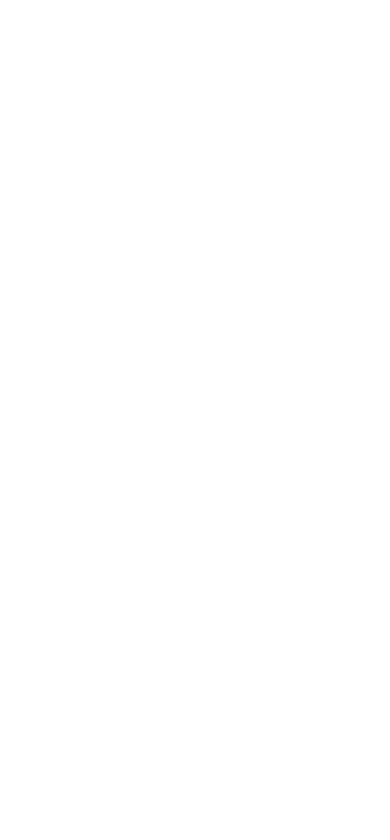
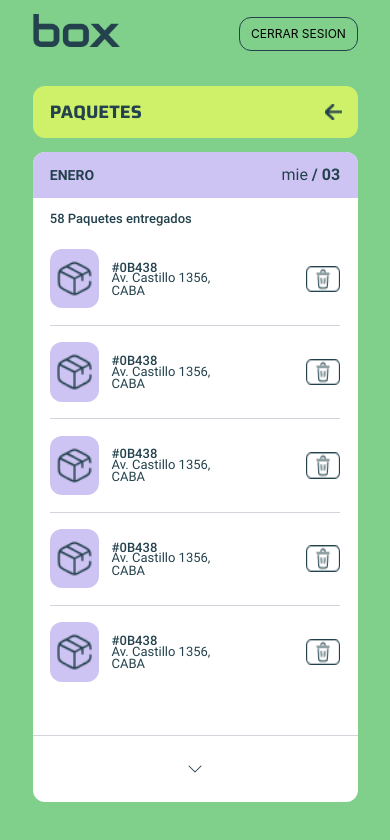
Before and after one commit to javiertrombetta/p5-box-front, a React Native app: screen / in a window 390 px wide. Shown: the top 840 px of the page. Built offline with nearby package versions, Linux system fonts and the light colour scheme.

Commit message:
fix(Paquetes): responsive for android

```diff
--- a/App.tsx
+++ b/App.tsx
@@ -7,6 +7,7 @@ import { useFonts } from 'expo-font';
 import CircleProgress from './src/components/CircleProgress';
 
 import Login from './src/screens/Login';
+import LoginAdmin from './src/screens/Login';
 import HomeGestionarPedido from './src/screens/HomeGestionarPedido';
 import PerfilRepartidor from './src/screens/PerfilRepartidor';
 import Repartidores from './src/screens/Repartidores';
@@ -39,11 +40,12 @@ export default function App() {
 	return (
 		<View className="w-full h-full">
 			{/* <Login /> */}
+			{/* <LoginAdmin /> */}
 			{/* <CreateAccount /> */}
 			{/* <HomeGestionarPedido /> */}
 			{/* <RepartoEnCurso /> */}
 			{/* <Repartidores /> */}
-			{/* <Paquetes/> */}
+			<Paquetes/>
 			{/* <AddPackage /> */}
 			{/* <PerfilRepartidor /> */}
 			{/* Screens Repartidor */}
--- a/src/screens/LoginAdmin.tsx
+++ b/src/screens/LoginAdmin.tsx
@@ -31,8 +31,8 @@ const LoginAdmin = () => {
           onChangeText={(newText) => setText(newText)}
           defaultValue={text}
         />
-        <Image style={{ top: 108 * HScale, left: 255 * WScale, width: scaledSize(20), height: scaledSize(20)  }} className="absolute" source={closeEye} />
-        <View style={{ top: 93 * HScale, left: 15 * WScale, width: 270 * WScale, height: 1 * HScale }} className="absolute bg-texto"></View>
+        <Image style={{ top: 108 * HScale, left: 255 * WScale, width: scaledSize(20), height: scaledSize(20) }} className="absolute" source={closeEye} />
+        <View style={{ top: 94 * HScale, left: 15 * WScale, width: 270 * WScale, height: 1 * HScale }} className="absolute bg-texto"></View>
         <View style={{ top: 135 * HScale, left: 15 * WScale, width: 270 * WScale, height: 1 * HScale }} className="absolute bg-texto"></View>
         <Pressable style={{ top: 175 * HScale, left: 15 * WScale, height: 30 * HScale, width: 270 * WScale }} className="absolute flex flex-row justify-center items-center align-middle border rounded-xl bg-texto">
           <Text style={{ marginRight: 8 * WScale, fontSize: scaledSize(12) }} className="text-center font-roboto text-amarilloVerdoso text-xs">
--- a/src/screens/Paquetes.tsx
+++ b/src/screens/Paquetes.tsx
@@ -10,14 +10,16 @@ const { width, height } = Dimensions.get('window');
 const WScale = width / 360;
 const HScale = height / 640;
 
+const scaledSize = (size: number) => Math.ceil(size * Math.min(WScale, HScale));
+
 const Paquetes = () => {
 	return (
 		<View
-			style={{ paddingHorizontal: 32 * WScale, paddingTop: 6 * HScale }}
+			style={{ paddingHorizontal: 30 * WScale }}
 			className="w-full bg-verde h-full flex flex-col items-center"
 		>
 			<View
-				style={{ marginTop: 6 * HScale }}
+				style={{ marginTop: 8 * HScale }}
 				className="w-full flex flex-row justify-between items-center"
 			>
 				<Image
@@ -26,27 +28,31 @@ const Paquetes = () => {
 					resizeMode="contain"
 				/>
 				<Pressable
-					style={{ width: 109 * WScale, height: 26 * HScale, marginTop: 8 * HScale }} //w-[109] h-[26]
+					style={{ width: 109 * WScale, height: 26 * HScale, marginTop: 5 * HScale }} //w-[109] h-[26]
 					className="flex justify-center items-center align-middle border rounded-xl border-texto text-texto"
 				>
-					<Text className="text-center text-xs">CERRAR SESION</Text>
+					<Text className="text-center text-xs" style={{ fontSize: scaledSize(12) }}>CERRAR SESION</Text>
 				</Pressable>
 			</View>
 			<View
-				style={{ height: 40 * HScale, paddingHorizontal: 16 * WScale, marginTop: 28 * HScale }} // h-[40] mt-[28] px-4
+				style={{ height: 40 * HScale, paddingHorizontal: 16 * WScale, marginTop: 26 * HScale }} // h-[40] mt-[28] px-4
 				className="bg-amarilloVerdoso w-full flex-row flex items-center justify-between rounded-xl"
 			>
 				<Text
-					style={{ paddingVertical: 4 * HScale }} // py-1
+					style={{ fontSize: scaledSize(18) }} // py-1
 					className="text-lg flex justify-center items-center font-sairaBold text-texto"
 				>
 					PAQUETES
 				</Text>
 				<View
-					style={{ width: 13 * WScale, height: 15 * HScale, paddingVertical: 8 * HScale }} // w-[13] h-[40] py-2
+					style={{ width: 13 * WScale, height: 15 * HScale}} // w-[13] h-[40] py-2
 					className="flex justify-center items-center"
 				>
-					<Image source={arrowLeft} />
+					<Image
+						source={arrowLeft}
+						style={{ width: scaledSize(15), height: scaledSize(14) }}
+						resizeMode='cover'
+					/>
 				</View>
 			</View>
 			<View
@@ -57,32 +63,32 @@ const Paquetes = () => {
 					style={{ height: 35 * HScale, paddingHorizontal: 16 * WScale }}
 					className="w-full flex flex-row rounded-t-xl items-center justify-between bg-violeta"
 				>
-					<Text className="text-sm font-robotoBold text-texto text-center">ENERO</Text>
+					<Text className="text-sm font-robotoBold text-texto text-center" style={{ fontSize: scaledSize(14) }}>ENERO</Text>
 					<View className="flex flex-row items-center">
-						<Text className="font-roboto text-texto">mie</Text>
-						<Text className="font-robotoBold text-texto"> / 03</Text>
+						<Text className="font-roboto text-texto" style={{ fontSize: scaledSize(14) }}>mie</Text>
+						<Text className="font-robotoBold text-texto" style={{ fontSize: scaledSize(14) }}> / 03</Text>
 					</View>
 				</View>
 				<Text
-					style={{ paddingHorizontal: 16 * WScale, paddingVertical: 8 * HScale }}
-					className=" text-texto text-xs font-robotoMedium"
+					style={{ paddingHorizontal: 16 * WScale, paddingTop: 10 * HScale, paddingBottom: 5 * HScale, fontSize: scaledSize(12) }}
+					className=" text-texto font-robotoMedium"
 				>
 					58 Paquetes entregados
 				</Text>
 				<View
-					style={{ paddingHorizontal: 16 * WScale, paddingBottom: 8 * HScale }}
+					style={{ paddingHorizontal: 16 * WScale}}
 					className="flex w-full items-center"
 				>
 					<View className="h-[1] w-full bg-gray-300" />
 				</View>
 				<View
-					style={{ height: 310 * HScale, paddingHorizontal: 16 * WScale }}
+					style={{ height: 300 * HScale, paddingHorizontal: 16 * WScale }}
 					className="flex flex-col items-center justify-between"
 				>
-					<View className="flex flex-row justify-between items-center w-full">
+					<View className="flex flex-row justify-between items-center w-full" style={{ height: 70 * HScale }}>
 						<View
-							style={{ height: 75 * HScale, width: 150 * WScale }}
-							className="flex flex-row justify-start items-center gap-5" // gap-5 h-[75] w-[150] VER ESTO
+							style={{ width: 150 * WScale, gap: WScale * 12 }}
+							className="flex flex-row justify-start items-center" // gap-5 h-[75] w-[150] VER ESTO
 						>
 							<View
 								style={{ width: 45 * WScale, height: 45 * HScale }}
@@ -90,37 +96,36 @@ const Paquetes = () => {
 							>
 								<Image
 									style={{ width: 36 * WScale, height: 36 * HScale }}
-									resizeMode="contain"
+									resizeMode="cover"
 									source={BoxList}
 								/>
 							</View>
 							<View className="flex justify-center w-full">
-								<Text className="font-robotoMedium text-texto text-xs">#0B438</Text>
-								<Text className="text-texto text-xs font-roboto">Av. Castillo 1356,</Text>
-								<Text className="text-texto text-xs font-roboto">CABA</Text>
+								<Text className="font-robotoMedium text-texto" style={{ fontSize: scaledSize(12), marginBottom: -2 * HScale }}>#0B438</Text>
+								<Text className="text-texto font-roboto" style={{ fontSize: scaledSize(12), marginTop: -1.5 * HScale  }}>Av. Castillo 1356,</Text>
+								<Text className="text-texto font-roboto" style={{ fontSize: scaledSize(12), marginTop: -2 * HScale  }}>CABA</Text>
 							</View>
 						</View>
-						<View style={{ gap: 4 * HScale }} className="flex flex-col items-end justify-center">
+						<View className="flex flex-col items-end justify-center">
 							<Pressable
 								style={{ height: 24 * HScale, width: 56 * WScale }}
 								className="flex flex-row justify-end items-center"
 							>
 								<Image
-									resizeMode="contain"
-									style={{ height: 20 * HScale, width: 31 * WScale }}
+									resizeMode='stretch'
+									style={{ height: 20 * HScale, width: 32 * WScale }}
 									source={trash}
 								/>
 							</Pressable>
 						</View>
 					</View>
-
-					<View style={{ paddingVertical: 8 * HScale }} className="flex w-full items-center">
-						<View style={{ height: 1 * HScale }} className="w-full bg-gray-300" />
+					<View className="flex w-full items-center">
+						<View style={{ height: 1 }} className="w-full bg-gray-300" />
 					</View>
-					<View className="flex flex-row justify-between items-center w-full">
+					<View className="flex flex-row justify-between items-center w-full" style={{ height: 70 * HScale }}>
 						<View
-							style={{ height: 75 * HScale, width: 150 * WScale }}
-							className="flex flex-row justify-start items-center gap-5" // gap-5 h-[75] w-[150] VER ESTO
+							style={{ width: 150 * WScale, gap: WScale * 12 }}
+							className="flex flex-row justify-start items-center" // gap-5 h-[75] w-[150] VER ESTO
 						>
 							<View
 								style={{ width: 45 * WScale, height: 45 * HScale }}
@@ -128,37 +133,36 @@ const Paquetes = () => {
 							>
 								<Image
 									style={{ width: 36 * WScale, height: 36 * HScale }}
-									resizeMode="contain"
+									resizeMode="cover"
 									source={BoxList}
 								/>
 							</View>
 							<View className="flex justify-center w-full">
-								<Text className="font-robotoMedium text-texto text-xs">#0B438</Text>
-								<Text className="text-texto text-xs font-roboto">Av. Castillo 1356,</Text>
-								<Text className="text-texto text-xs font-roboto">CABA</Text>
+								<Text className="font-robotoMedium text-texto" style={{ fontSize: scaledSize(12), marginBottom: -2 * HScale }}>#0B438</Text>
+								<Text className="text-texto font-roboto" style={{ fontSize: scaledSize(12), marginTop: -1.5 * HScale  }}>Av. Castillo 1356,</Text>
+								<Text className="text-texto font-roboto" style={{ fontSize: scaledSize(12), marginTop: -2 * HScale  }}>CABA</Text>
 							</View>
 						</View>
-						<View style={{ gap: 4 * HScale }} className="flex flex-col items-end justify-center">
+						<View className="flex flex-col items-end justify-center">
 							<Pressable
 								style={{ height: 24 * HScale, width: 56 * WScale }}
 								className="flex flex-row justify-end items-center"
 							>
 								<Image
-									resizeMode="contain"
-									style={{ height: 20 * HScale, width: 31 * WScale }}
+									resizeMode='stretch'
+									style={{ height: 20 * HScale, width: 32 * WScale }}
 									source={trash}
 								/>
 							</Pressable>
 						</View>
 					</View>
-
-					<View style={{ paddingVertical: 8 * HScale }} className="flex w-full items-center">
-						<View style={{ height: 1 * HScale }} className="w-full bg-gray-300" />
+					<View className="flex w-full items-center">
+						<View style={{ height: 1 }} className="w-full bg-gray-300" />
 					</View>
-					<View className="flex flex-row justify-between items-center w-full">
+					<View className="flex flex-row justify-between items-center w-full" style={{ height: 70 * HScale }}>
 						<View
-							style={{ height: 75 * HScale, width: 150 * WScale }}
-							className="flex flex-row justify-start items-center gap-5" // gap-5 h-[75] w-[150] VER ESTO
+							style={{ width: 150 * WScale, gap: WScale * 12 }}
+							className="flex flex-row justify-start items-center" // gap-5 h-[75] w-[150] VER ESTO
 						>
 							<View
 								style={{ width: 45 * WScale, height: 45 * HScale }}
@@ -166,37 +170,36 @@ const Paquetes = () => {
 							>
 								<Image
 									style={{ width: 36 * WScale, height: 36 * HScale }}
-									resizeMode="contain"
+									resizeMode="cover"
 									source={BoxList}
 								/>
 							</View>
 							<View className="flex justify-center w-full">
-								<Text className="font-robotoMedium text-texto text-xs">#0B438</Text>
-								<Text className="text-texto text-xs font-roboto">Av. Castillo 1356,</Text>
-								<Text className="text-texto text-xs font-roboto">CABA</Text>
+								<Text className="font-robotoMedium text-texto" style={{ fontSize: scaledSize(12), marginBottom: -2 * HScale }}>#0B438</Text>
+								<Text className="text-texto font-roboto" style={{ fontSize: scaledSize(12), marginTop: -1.5 * HScale  }}>Av. Castillo 1356,</Text>
+								<Text className="text-texto font-roboto" style={{ fontSize: scaledSize(12), marginTop: -2 * HScale  }}>CABA</Text>
 							</View>
 						</View>
-						<View style={{ gap: 4 * HScale }} className="flex flex-col items-end justify-center">
+						<View className="flex flex-col items-end justify-center">
 							<Pressable
 								style={{ height: 24 * HScale, width: 56 * WScale }}
 								className="flex flex-row justify-end items-center"
 							>
 								<Image
-									resizeMode="contain"
-									style={{ height: 20 * HScale, width: 31 * WScale }}
+									resizeMode='stretch'
+									style={{ height: 20 * HScale, width: 32 * WScale }}
 									source={trash}
 								/>
 							</Pressable>
 						</View>
 					</View>
-
-					<View style={{ paddingVertical: 8 * HScale }} className="flex w-full items-center">
-						<View style={{ height: 1 * HScale }} className="w-full bg-gray-300" />
+					<View className="flex w-full items-center">
+						<View style={{ height: 1 }} className="w-full bg-gray-300" />
 					</View>
-					<View className="flex flex-row justify-between items-center w-full">
+					<View className="flex flex-row justify-between items-center w-full" style={{ height: 70 * HScale }}>
 						<View
-							style={{ height: 75 * HScale, width: 150 * WScale }}
-							className="flex flex-row justify-start items-center gap-5" // gap-5 h-[75] w-[150] VER ESTO
+							style={{ width: 150 * WScale, gap: WScale * 12 }}
+							className="flex flex-row justify-start items-center" // gap-5 h-[75] w-[150] VER ESTO
 						>
 							<View
 								style={{ width: 45 * WScale, height: 45 * HScale }}
@@ -204,37 +207,36 @@ const Paquetes = () => {
 							>
 								<Image
 									style={{ width: 36 * WScale, height: 36 * HScale }}
-									resizeMode="contain"
+									resizeMode="cover"
 									source={BoxList}
 								/>
 							</View>
 							<View className="flex justify-center w-full">
-								<Text className="font-robotoMedium text-texto text-xs">#0B438</Text>
-								<Text className="text-texto text-xs font-roboto">Av. Castillo 1356,</Text>
-								<Text className="text-texto text-xs font-roboto">CABA</Text>
+								<Text className="font-robotoMedium text-texto" style={{ fontSize: scaledSize(12), marginBottom: -2 * HScale }}>#0B438</Text>
+								<Text className="text-texto font-roboto" style={{ fontSize: scaledSize(12), marginTop: -1.5 * HScale  }}>Av. Castillo 1356,</Text>
+								<Text className="text-texto font-roboto" style={{ fontSize: scaledSize(12), marginTop: -2 * HScale  }}>CABA</Text>
 							</View>
 						</View>
-						<View style={{ gap: 4 * HScale }} className="flex flex-col items-end justify-center">
+						<View className="flex flex-col items-end justify-center">
 							<Pressable
 								style={{ height: 24 * HScale, width: 56 * WScale }}
 								className="flex flex-row justify-end items-center"
 							>
 								<Image
-									resizeMode="contain"
-									style={{ height: 20 * HScale, width: 31 * WScale }}
+									resizeMode='stretch'
+									style={{ height: 20 * HScale, width: 32 * WScale }}
 									source={trash}
 								/>
 							</Pressable>
 						</View>
 					</View>
-
-					<View style={{ paddingVertical: 8 * HScale }} className="flex w-full items-center">
-						<View style={{ height: 1 * HScale }} className="w-full bg-gray-300" />
+					<View className="flex w-full items-center">
+						<View style={{ height: 1 }} className="w-full bg-gray-300" />
 					</View>
-					<View className="flex flex-row justify-between items-center w-full">
+					<View className="flex flex-row justify-between items-center w-full" style={{ height: 70 * HScale }}>
 						<View
-							style={{ height: 75 * HScale, width: 150 * WScale }}
-							className="flex flex-row justify-start items-center gap-5" // gap-5 h-[75] w-[150] VER ESTO
+							style={{ width: 150 * WScale, gap: WScale * 12 }}
+							className="flex flex-row justify-start items-center" // gap-5 h-[75] w-[150] VER ESTO
 						>
 							<View
 								style={{ width: 45 * WScale, height: 45 * HScale }}
@@ -242,24 +244,24 @@ const Paquetes = () => {
 							>
 								<Image
 									style={{ width: 36 * WScale, height: 36 * HScale }}
-									resizeMode="contain"
+									resizeMode="cover"
 									source={BoxList}
 								/>
 							</View>
 							<View className="flex justify-center w-full">
-								<Text className="font-robotoMedium text-texto text-xs">#0B438</Text>
-								<Text className="text-texto text-xs font-roboto">Av. Castillo 1356,</Text>
-								<Text className="text-texto text-xs font-roboto">CABA</Text>
+								<Text className="font-robotoMedium text-texto" style={{ fontSize: scaledSize(12), marginBottom: -2 * HScale }}>#0B438</Text>
+								<Text className="text-texto font-roboto" style={{ fontSize: scaledSize(12), marginTop: -1.5 * HScale  }}>Av. Castillo 1356,</Text>
+								<Text className="text-texto font-roboto" style={{ fontSize: scaledSize(12), marginTop: -2 * HScale  }}>CABA</Text>
 							</View>
 						</View>
-						<View style={{ gap: 4 * HScale }} className="flex flex-col items-end justify-center">
+						<View className="flex flex-col items-end justify-center">
 							<Pressable
 								style={{ height: 24 * HScale, width: 56 * WScale }}
 								className="flex flex-row justify-end items-center"
 							>
 								<Image
-									resizeMode="contain"
-									style={{ height: 20 * HScale, width: 31 * WScale }}
+									resizeMode='stretch'
+									style={{ height: 20 * HScale, width: 32 * WScale }}
 									source={trash}
 								/>
 							</Pressable>
```
